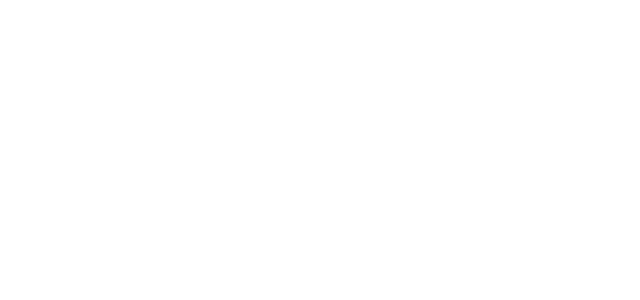
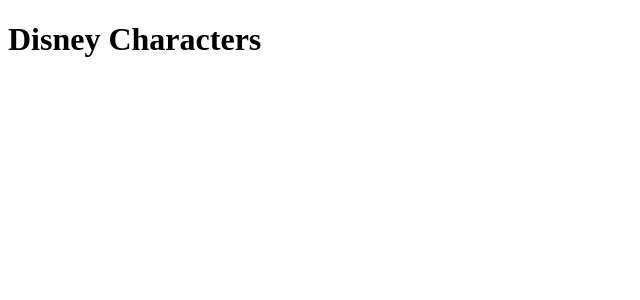
Before and after one commit to hyer0705/react-disney-characters, a React (Create React App) app: page / in a window 1280 px wide. Shown: the top 300 px of the page, without its empty margins (0-640 px from the left). Built offline with nearby package versions, Linux system fonts and the light colour scheme.

Commit message:
Use createBrowserRouter to set the router

```diff
--- a/src/App.tsx
+++ b/src/App.tsx
@@ -1,3 +1,9 @@
+import { Outlet } from "react-router-dom";
+
 export default function App() {
-  return <div />;
+  return (
+    <div>
+      <Outlet />
+    </div>
+  );
 }
--- /dev/null
+++ b/src/routes/Character.tsx
@@ -0,0 +1,5 @@
+function Character() {
+  return <h1>Character Component</h1>;
+}
+
+export default Character;
--- /dev/null
+++ b/src/routes/Home.tsx
@@ -0,0 +1,13 @@
+import styled from "styled-components";
+
+const Container = styled.div``;
+
+function Home() {
+  return (
+    <Container>
+      <h1>Disney Characters</h1>
+    </Container>
+  );
+}
+
+export default Home;
```
Also changed, not shown: src/router.tsx (+13 -2 lines).
